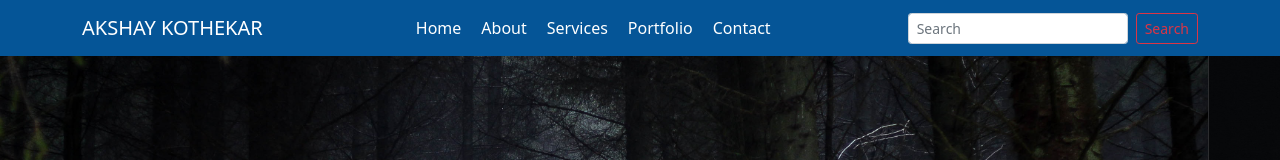
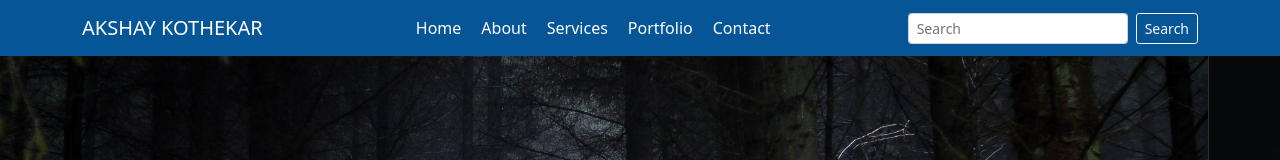
Before and after one commit to akshaykothekar1054/akshay_kothekar, a plain HTML site: page index.html in a window 1280 px wide. Shown: the top 160 px of the page. Drawn offline with nearby package versions, Linux system fonts and the light colour scheme.

Commit message:
Update index.html
change  button colour to white

```diff
--- a/index.html
+++ b/index.html
@@ -57,7 +57,7 @@
           </ul>
           <form class="d-flex">
             <input class="form-control me-2 form-control-sm" type="search" placeholder="Search" aria-label="Search">
-            <button class="btn btn-outline-danger btn-sm" type="submit">Search</button>
+            <button class="btn btn-outline-light btn-sm" type="submit">Search</button>
           </form>
         </div>
       </div>
```
